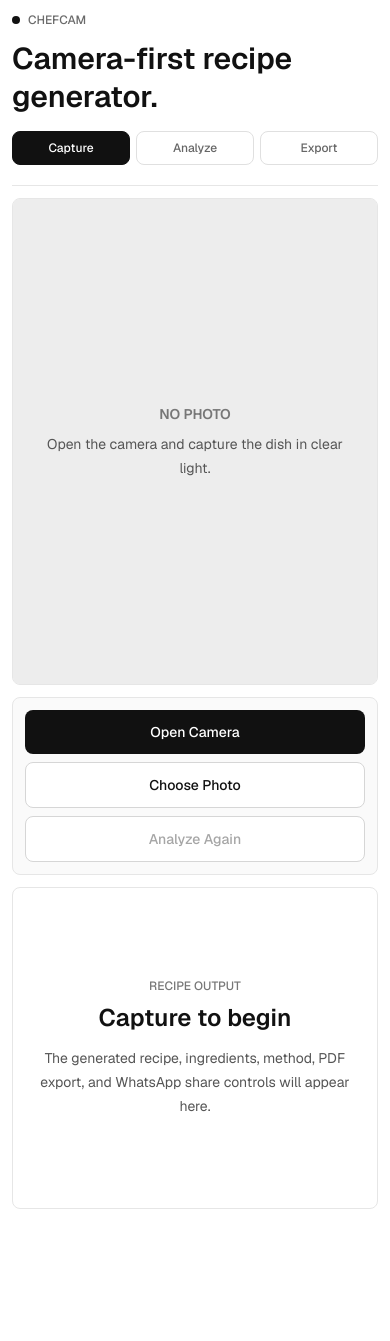
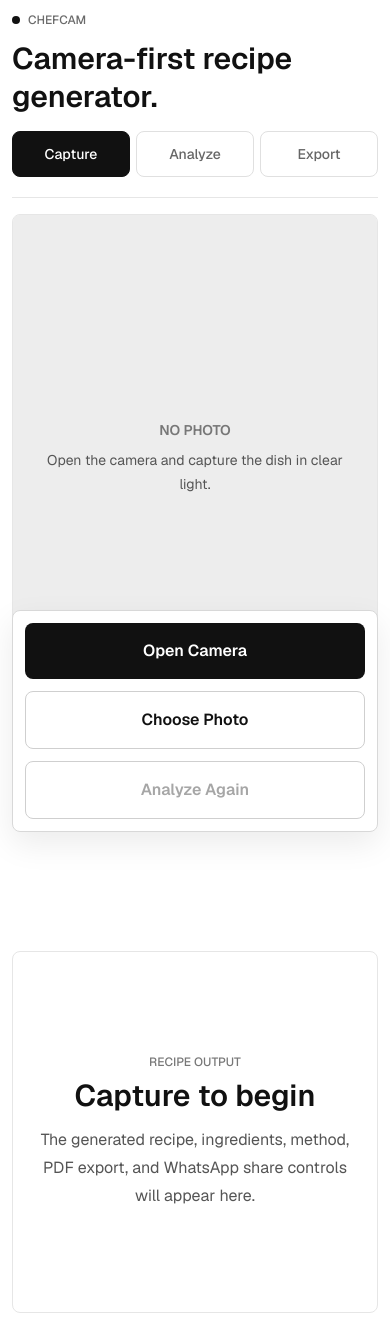
Before and after one commit to bryanwongkc/chef-cam, a Next.js app: page / in a window 390 px wide. Before the commit the page ends 1233 px from the top, so only its background shows below. Built offline with nearby package versions, Linux system fonts and the light colour scheme.

Commit message:
Make mobile controls app-like

```diff
--- a/app/page.tsx
+++ b/app/page.tsx
@@ -268,7 +268,7 @@ export default function Home() {
           <Progress step={step} />
         </header>
 
-        <section className="grid gap-3 py-3 md:grid-cols-[minmax(0,1.05fr)_minmax(360px,0.95fr)] md:gap-5 md:py-5">
+        <section className="grid gap-4 py-4 md:grid-cols-[minmax(0,1.05fr)_minmax(360px,0.95fr)] md:gap-5 md:py-5">
           <div className="space-y-3 md:space-y-5">
             <Studio
               step={step}
@@ -285,7 +285,7 @@ export default function Home() {
 
             {error && <Notice>{error}</Notice>}
 
-            <div className="grid gap-2 rounded-lg border border-[#e6e6e6] bg-[#fafafa] p-3 sm:grid-cols-3">
+            <div className="sticky bottom-3 z-10 grid gap-3 rounded-lg border border-[#d8d8d8] bg-white p-3 shadow-[0_12px_32px_rgba(0,0,0,0.08)] sm:static sm:grid-cols-3 sm:shadow-none">
               <Button onClick={openCamera} primary disabled={step === "analyzing"}>
                 Open Camera
               </Button>
@@ -301,7 +301,7 @@ export default function Home() {
             </div>
           </div>
 
-          <aside className="min-h-[320px] rounded-lg border border-[#e6e6e6] bg-white">
+          <aside className="min-h-[360px] rounded-lg border border-[#e6e6e6] bg-white">
             {recipe ? (
               <RecipePanel
                 recipe={recipe}
@@ -378,8 +378,10 @@ function Studio({
       </div>
 
       {step === "camera" && (
-        <div className="grid gap-2 border-t border-[#e6e6e6] bg-white p-3 sm:grid-cols-[1fr_auto_auto] sm:items-center">
-          <p className="text-sm text-[#555555]">Frame the dish, then capture.</p>
+        <div className="grid gap-3 border-t border-[#e6e6e6] bg-white p-4 sm:grid-cols-[1fr_auto_auto] sm:items-center">
+          <p className="text-base font-medium text-[#333333] sm:text-sm sm:font-normal sm:text-[#555555]">
+            Frame the dish, then capture.
+          </p>
           <Button onClick={onCancel}>Cancel</Button>
           <Button onClick={onCapture} primary>
             Capture
@@ -403,7 +405,7 @@ function RecipePanel({
 }) {
   return (
     <article className="flex h-full flex-col">
-      <div className="border-b border-[#e6e6e6] p-4 sm:p-5">
+      <div className="border-b border-[#e6e6e6] p-5">
         <p className="text-xs font-medium uppercase text-[#777777]">Recipe</p>
         <h2 className="mt-2 text-2xl font-semibold leading-tight sm:text-3xl">{recipe.dishName}</h2>
         <p className="mt-2 text-sm leading-6 text-[#555555]">{recipe.shortDescription}</p>
@@ -452,7 +454,7 @@ function RecipePanel({
         </RecipeSection>
       </div>
 
-      <div className="grid gap-2 border-t border-[#e6e6e6] p-3 sm:grid-cols-3">
+      <div className="sticky bottom-0 grid gap-3 border-t border-[#d8d8d8] bg-white p-4 sm:static sm:grid-cols-3">
         <Button onClick={onPdf}>Save PDF</Button>
         <Button onClick={onWhatsApp} primary>
           WhatsApp
@@ -474,15 +476,15 @@ function WaitingPanel({
 }) {
   const isAnalyzing = step === "analyzing";
   return (
-    <div className="flex min-h-[320px] h-full items-center justify-center p-6 text-center">
+    <div className="flex h-full min-h-[360px] items-center justify-center p-6 text-center">
       <div>
         <p className="text-xs font-medium uppercase text-[#777777]">
           {isAnalyzing ? "Working" : "Recipe output"}
         </p>
-        <h2 className="mt-2 text-2xl font-semibold">
+        <h2 className="mt-2 text-3xl font-semibold sm:text-2xl">
           {isAnalyzing ? "Building your recipe" : "Capture to begin"}
         </h2>
-        <p className="mt-3 max-w-sm text-sm leading-6 text-[#555555]">
+        <p className="mt-3 max-w-sm text-base leading-7 text-[#555555] sm:text-sm sm:leading-6">
           {isAnalyzing
             ? `${statusMessage || "Analyzing"} ${elapsedSeconds > 0 ? `(${elapsedSeconds}s)` : ""}`
             : "The generated recipe, ingredients, method, PDF export, and WhatsApp share controls will appear here."}
@@ -503,8 +505,8 @@ function Progress({ step }: { step: WorkflowStep }) {
           key={stage}
           className={
             index <= active
-              ? "rounded-lg border border-[#111111] bg-[#111111] px-3 py-2 text-center text-xs font-medium text-white"
-              : "rounded-lg border border-[#e0e0e0] bg-white px-3 py-2 text-center text-xs font-medium text-[#666666]"
+              ? "rounded-lg border border-[#111111] bg-[#111111] px-3 py-3 text-center text-sm font-medium text-white sm:py-2 sm:text-xs"
+              : "rounded-lg border border-[#e0e0e0] bg-white px-3 py-3 text-center text-sm font-medium text-[#666666] sm:py-2 sm:text-xs"
           }
         >
           {stage}
@@ -516,8 +518,8 @@ function Progress({ step }: { step: WorkflowStep }) {
 
 function RecipeSection({ title, children }: { title: string; children: ReactNode }) {
   return (
-    <section className="border-b border-[#e6e6e6] p-4 last:border-b-0 sm:p-5">
-      <h3 className="mb-4 text-sm font-semibold uppercase text-[#777777]">{title}</h3>
+    <section className="border-b border-[#e6e6e6] p-5 last:border-b-0">
+      <h3 className="mb-4 text-base font-semibold uppercase text-[#777777] sm:text-sm">{title}</h3>
       {children}
     </section>
   );
@@ -525,7 +527,7 @@ function RecipeSection({ title, children }: { title: string; children: ReactNode
 
 function Notice({ children }: { children: ReactNode }) {
   return (
-    <div className="rounded-lg border border-[#d0d0d0] bg-[#f3f3f3] px-4 py-3 text-sm leading-6 text-[#333333]">
+    <div className="rounded-lg border border-[#d0d0d0] bg-[#f3f3f3] px-4 py-4 text-base leading-7 text-[#333333] sm:py-3 sm:text-sm sm:leading-6">
       {children}
     </div>
   );
@@ -597,8 +599,8 @@ function Button({
       disabled={disabled}
       className={
         primary
-          ? "w-full rounded-lg bg-[#111111] px-4 py-3 text-sm font-medium text-white transition hover:bg-[#303030] disabled:cursor-not-allowed disabled:bg-[#a6a6a6]"
-          : "w-full rounded-lg border border-[#d6d6d6] bg-white px-4 py-3 text-sm font-medium text-[#111111] transition hover:bg-[#f3f3f3] disabled:cursor-not-allowed disabled:text-[#a6a6a6]"
+          ? "min-h-14 w-full rounded-lg bg-[#111111] px-5 py-4 text-base font-semibold text-white transition hover:bg-[#303030] disabled:cursor-not-allowed disabled:bg-[#a6a6a6] sm:min-h-11 sm:px-4 sm:py-3 sm:text-sm sm:font-medium"
+          : "min-h-14 w-full rounded-lg border border-[#cfcfcf] bg-white px-5 py-4 text-base font-semibold text-[#111111] transition hover:bg-[#f3f3f3] disabled:cursor-not-allowed disabled:text-[#a6a6a6] sm:min-h-11 sm:px-4 sm:py-3 sm:text-sm sm:font-medium"
       }
     >
       {children}
@@ -608,7 +610,7 @@ function Button({
 
 function Tag({ children }: { children: ReactNode }) {
   return (
-    <span className="rounded-md border border-[#d6d6d6] bg-[#f5f5f5] px-2 py-1 text-[11px] font-medium text-[#333333]">
+    <span className="rounded-md border border-[#d6d6d6] bg-[#f5f5f5] px-2.5 py-1.5 text-xs font-medium text-[#333333]">
       {children}
     </span>
   );
```
